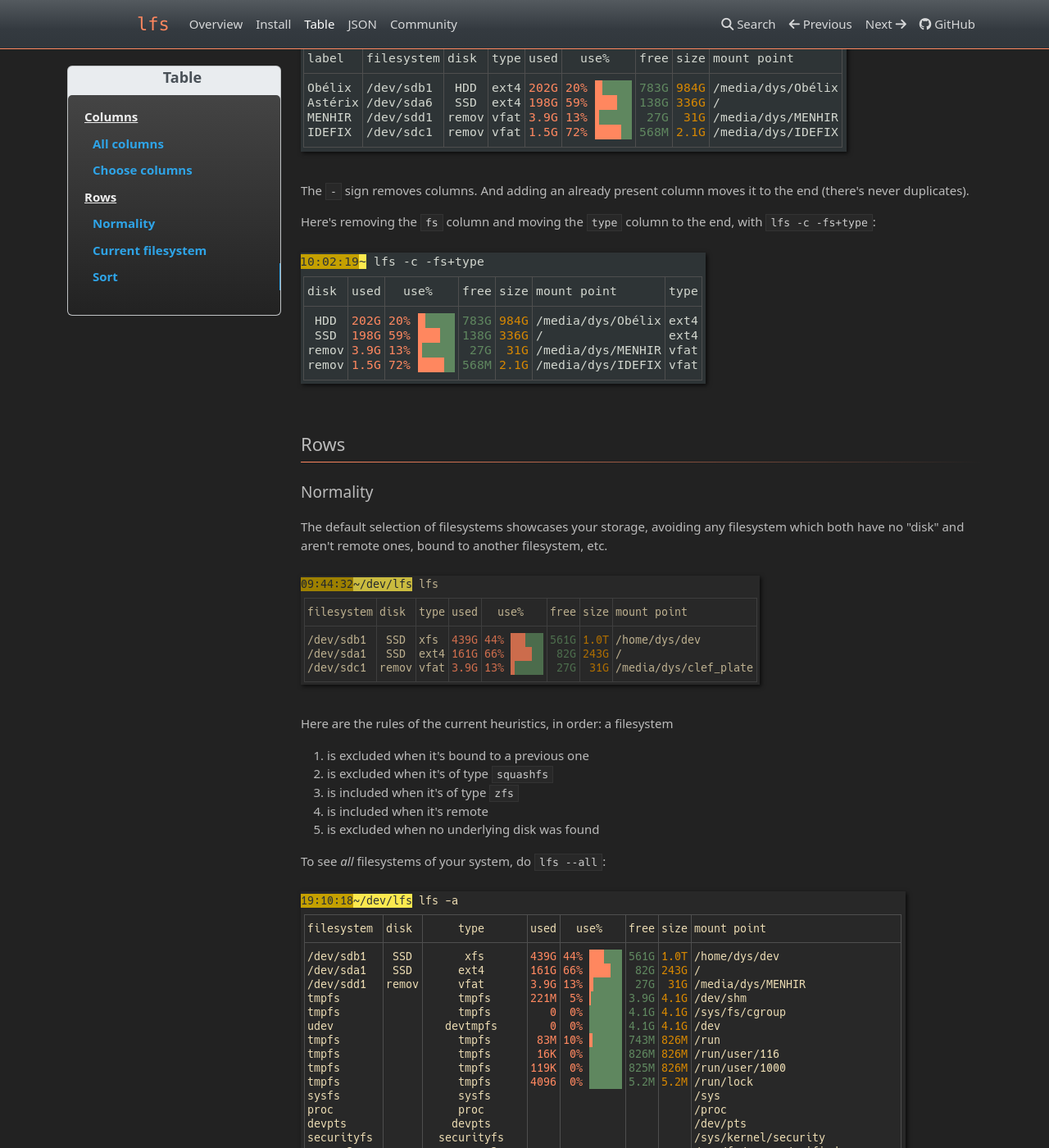
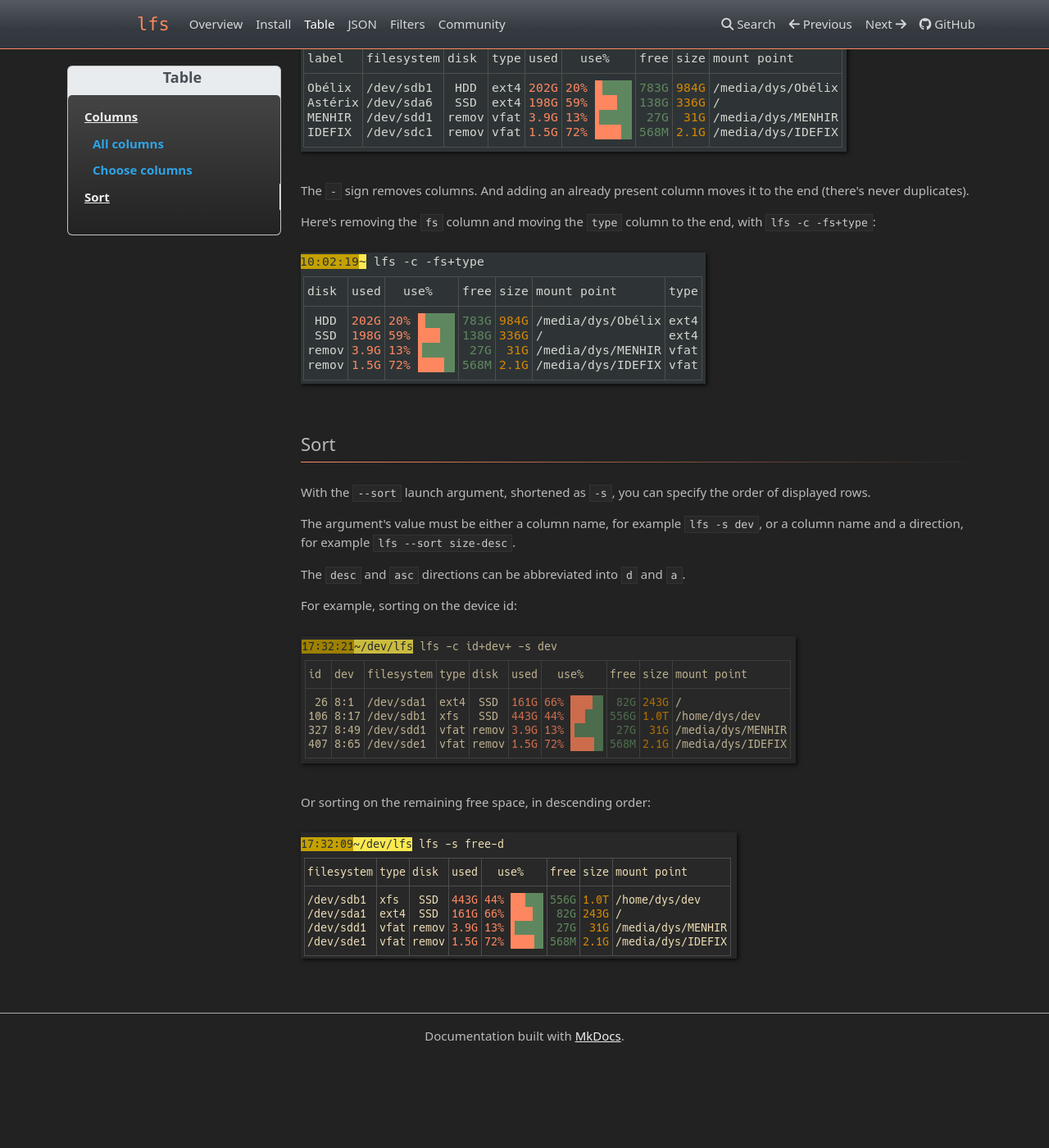
Before and after one commit to Canop/dysk, an MkDocs documentation site: the page built from website/docs/table.md, in a window 1280 px wide and 1400 px high, scrolled down 2565 px. Shown: the whole window at 82% size. Built offline with MkDocs 1.6.1, drawn with Linux system fonts in a browser that asks for light colours; nearby versions of some CDN libraries; after the commit the page ends 3856 px from its top, so only the background shows below that; some of the changed text lies outside the part shown.

```diff
--- a/Cargo.toml
+++ b/Cargo.toml
@@ -1,6 +1,6 @@
 [package]
 name = "lfs"
-version = "2.4.0-dev"
+version = "2.4.0"
 authors = ["dystroy <denys.seguret@gmail.com>"]
 edition = "2021"
 keywords = ["linux", "filesystem", "fs"]
@@ -16,7 +16,7 @@ argh = "0.1.7"
 bet = "1.0.0"
 crossterm = "0.22.1"
 file-size = "1.0.3"
-lfs-core = "0.10.2"
+lfs-core = "0.11.0"
 serde = "1.0"
 serde_json = "1.0"
 termimad = "0.20.0"
--- a/website/docs/table.md
+++ b/website/docs/table.md
@@ -72,37 +72,7 @@ Here's removing the `fs` column and moving the `type` column to the end, with `l
 ![screen](img/c=-fs+type.png)
 
 
-# Rows
-
-## Normality
-
-The default selection of filesystems showcases your storage, avoiding any filesystem which both have no "disk" and aren't remote ones, bound to another filesystem, etc.
-
-![screen](img/rows-standard.png)
-
-Here are the rules of the current heuristics, in order: a filesystem
-
-1. is excluded when it's bound to a previous one
-1. is excluded when it's of type `squashfs`
-1. is included when it's of type `zfs`
-1. is included when it's remote
-1. is excluded when no underlying disk was found
-
-To see *all* filesystems of your system, do `lfs --all`:
-
-![screen](img/rows-all.png)
-
-This list can be quite big with virtual file systems, docker use, etc.
-
-## Current filesystem
-
-If you're only interested in the device on which some file is, give the path as argument.
-
-For example, for the current device, use `lfs .`:
-
-![screen](img/rows-current.png)
-
-## Sort
+# Sort
 
 With the `--sort` launch argument, shortened as `-s`, you can specify the order of displayed rows.
 
--- a/website/mkdocs.yml
+++ b/website/mkdocs.yml
@@ -9,6 +9,7 @@ nav:
         - Install: install.md
         - Table: table.md
         - JSON: json.md
+        - Filters: filters.md
         - Community: community.md
 
 extra_css:
```
Also changed, not shown: website/docs/filters.md (added, +69 -0 lines), website/docs/index.md (+6 -0 lines), CHANGELOG.md, README.md, website/docs/img/filters.png (added), 5 other files.
